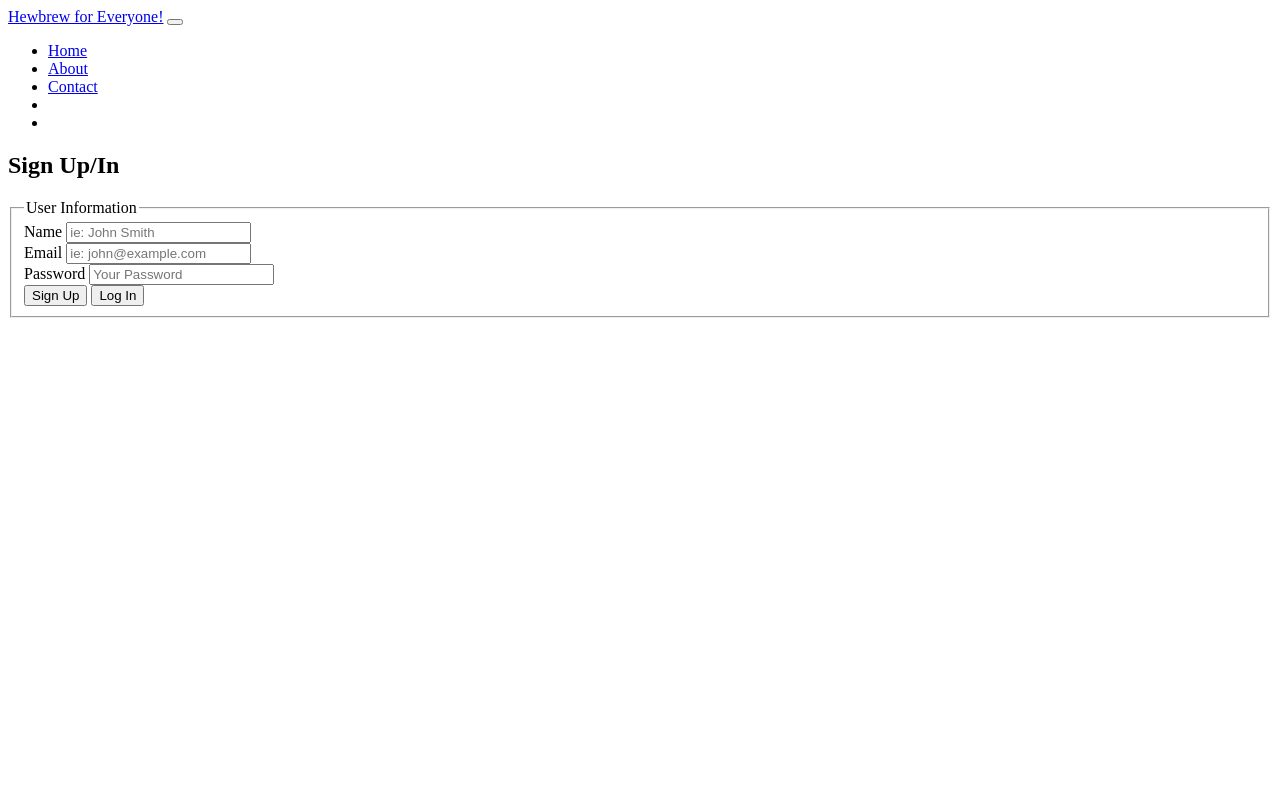
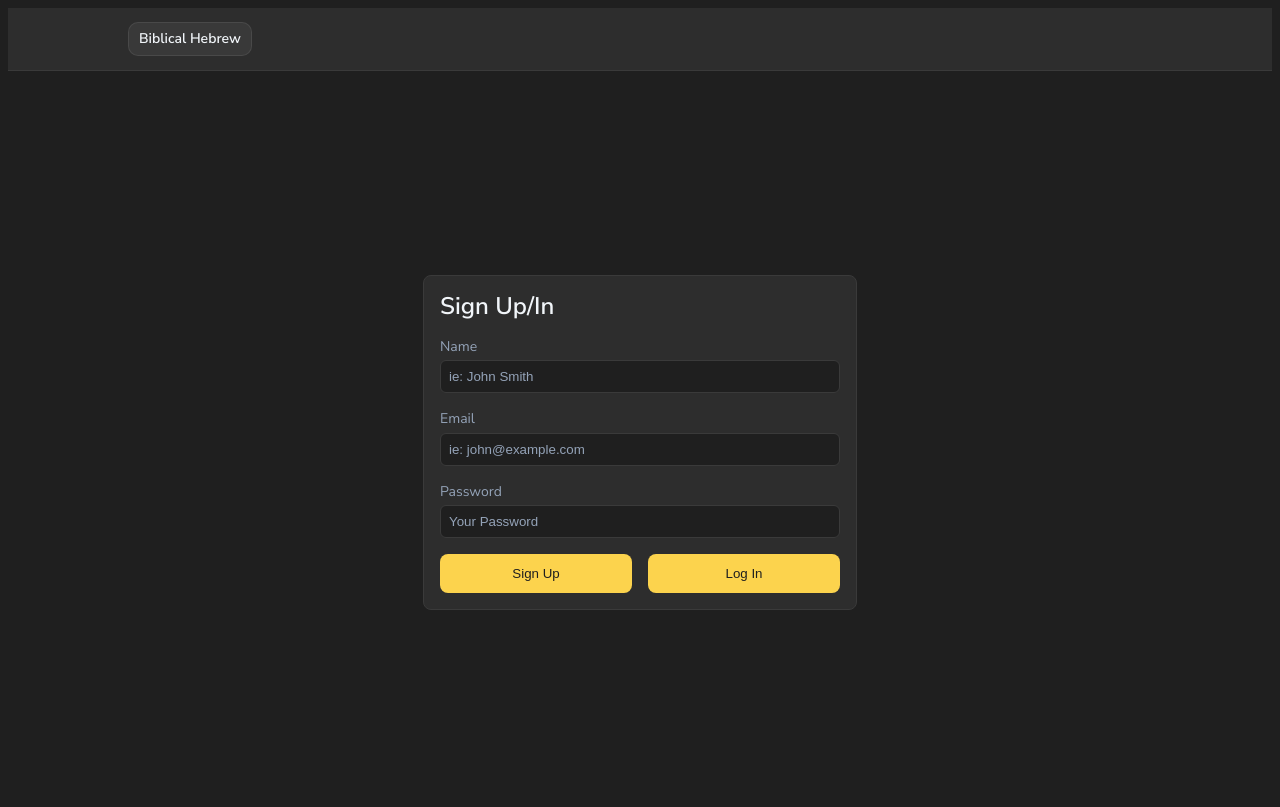
Before and after one commit to lincolnhuls/hebrew, a Django app: page /dashboard/ in a window 1280 px wide. Before the commit the page ends 318 px from the top, so only its background shows below. Run offline with Django 5.2, Linux system fonts and the light colour scheme; parts of the project's set-up code (start-up, migrations or seed data) failed here and were passed over; some libraries are stand-ins or nearby versions.

Commit message:
Continued updating css

```diff
--- a/main/static/main/css/base.css
+++ b/main/static/main/css/base.css
@@ -113,6 +113,16 @@ h3 {
     padding: 2rem 0;
 }
 
+.hero .stack {
+    max-width: 640px;
+    text-align: center;
+    margin: 0 auto;
+}
+
+.hero-actions {
+    margin-top: 1.5rem;
+}
+
 .hero h1 {
     font-size: 2.5rem;
     line-height: normal;
@@ -164,7 +174,7 @@ h3 {
 
 .fill {
     height: 100%;
-    width: 50%;
+    width: 30%;
     background-color: var(--primary-accent);
     border-top-left-radius: 25px;
     border-bottom-left-radius: 25px;
@@ -198,9 +208,127 @@ h3 {
     color: var(--progress-bar);
 }
 
+.topbar {
+    position: sticky;
+    top: 0;
+    z-index: 50;
+    background-color: var(--surface);
+    backdrop-filter: blur(10px);
+    border-bottom: 1px solid var(--border);
+}
+
+.topbar-inner {
+    display: flex;
+    align-items: center;
+    justify-content: space-between;
+    gap: 12px;
+    padding: 14px 0;
+}
+
+.brand-pill {
+    display: inline-flex;
+    align-items: center;
+    padding: 6px 10px;
+    border-radius: 10px;
+    background: rgba(255, 255, 255, .06);
+    border: 1px solid rgba(255, 255, 255, .08);
+    color: var(--main-text);
+    font-weight: 600;
+    text-decoration: none;
+    font-size: 0.875rem;
+}
+
+.topbar-actions {
+    display: flex;
+    align-items: center;
+    gap: 10px;
+}
+
+.auth-page {
+    display: grid;
+    place-items: center;
+    padding-top: 2rem;
+    min-height: calc(100vh - 120px);
+}
+
+.auth-page .card {
+    width: 100%;
+    max-width: 400px;
+}
+
+.auth-actions {
+    display: flex;
+    gap: 1rem;
+}
+
+.field {
+    display: flex;
+    flex-direction: column;
+    gap: 0.25rem;
+}
+
+.auth-form input {
+    background-color: var(--background);
+    border: 1px solid var(--border);
+    border-radius: 0.375rem;
+    color: var(--main-text);
+    padding: 0.5rem;
+}
+
+.auth-form input:-webkit-autofill,
+.auth-form input:-webkit-autofill:hover,
+.auth-form input:-webkit-autofill:focus {
+    -webkit-box-shadow: 0 0 0 1000px var(--background) inset;
+    -webkit-text-fill-color: var(--main-text);
+}
+
+
+.auth-form input::placeholder {
+    color: var(--muted-text);
+}
+
+/* Auth form actions (buttons) */
+.auth-actions {
+    display: grid;
+    grid-template-columns: 1fr;
+    gap: 1rem;
+    margin-top: 1rem;
+}
+
+.auth-actions .btn {
+    width: 100%;
+    padding: 0.75rem 1rem;
+}
+
+.features {
+    padding: 2rem 0;
+}
+
+.features h2 {
+    text-align: center;
+    margin-bottom: 1.5rem;
+}
+
+.features-grid {
+    margin-top: 1rem;
+}
+
+/* Side-by-side buttons on larger screens */
+@media (min-width: 640px) {
+    .auth-actions {
+        grid-template-columns: 1fr 1fr;
+    }
+}
+
 
 @media (min-width: 640px) {
     .features-grid {
         grid-template-columns: repeat(2, 1fr);
     }
 }
+
+@media (min-width: 900px) {
+    .features-grid {
+        grid-template-columns: repeat(3, 1fr);
+    }
+}
--- a/main/static/main/js/base.js
+++ b/main/static/main/js/base.js
@@ -7,115 +7,116 @@ import { onAuthStateChanged, getAuth, signOut } from "https://www.gstatic.com/fi
 // Import the firebaseConfig from the separate configuration file
 import { firebaseConfig } from "./firebaseConfig.js";
 
-console.log("Loaded File")
+console.log("Loaded File");
 
 // Initialize Firebase
 const app = initializeApp(firebaseConfig);
-// Initalize the authorization from Firebase
+// Initialize the authorization from Firebase
 const auth = getAuth(app);
 
-// const signed_in = document.getElementById("signed_in");
-
-const signInButton = document.getElementById("signInButton");
+// Nav + UI elements (may not exist on every page)
+const signInLink = document.getElementById("signInLink");
+const getStartedLink = document.getElementById("getStartedLink");
 const signOutButton = document.getElementById("signOutButton");
 const userGreeting = document.getElementById("userGreeting");
 
 function getCookie(name) {
     const cookies = document.cookie.split(";");
-
     for (let cookie of cookies) {
         const [cookieName, cookieValue] = cookie.trim().split("=");
-        if (cookieName === name) {
-            return cookieValue;
-        }
+        if (cookieName === name) return cookieValue;
     }
     return null;
 }
 
-onAuthStateChanged(auth, async user => {
+function setNavSignedIn(isSignedIn) {
+    if (isSignedIn) {
+        // signed in: ONLY sign out
+        if (signInLink) signInLink.classList.add("hidden");
+        if (getStartedLink) getStartedLink.classList.add("hidden");
+        if (signOutButton) signOutButton.classList.remove("hidden");
+    } else {
+        // signed out: show sign in + get started, hide sign out
+        if (signInLink) signInLink.classList.remove("hidden");
+        if (getStartedLink) getStartedLink.classList.remove("hidden");
+        if (signOutButton) signOutButton.classList.add("hidden");
+    }
+}
+
+onAuthStateChanged(auth, async (user) => {
     if (user) {
-        if (sessionStorage.getItem('username')) {}
-        else {
+        try {
+            // Populate sessionStorage once per session
+            if (!sessionStorage.getItem("username")) {
                 const token = await user.getIdToken();
+                const csrf = getCookie("csrftoken");
+
                 const response = await fetch("/users/sessions/", {
                     method: "POST",
                     headers: {
-                    "Authorization": `Bearer ${token}`,
+                        Authorization: `Bearer ${token}`,
                         "Content-Type": "application/json",
-                    "X-CSRFToken": getCookie('csrftoken')
-
+                        ...(csrf ? { "X-CSRFToken": csrf } : {}),
                     },
                     credentials: "same-origin",
                 });
 
                 if (response.ok) {
                     const data = await response.json();
-                sessionStorage.setItem('username', data.user.name);
-                sessionStorage.setItem('email', data.user.email);
-                sessionStorage.setItem('firebase_uid', data.user.firebase_uid);
+                    sessionStorage.setItem("username", data.user?.name ?? "");
+                    sessionStorage.setItem("email", data.user?.email ?? "");
+                    sessionStorage.setItem("firebase_uid", data.user?.firebase_uid ?? "");
+                } else {
+                    console.warn("Session endpoint returned:", response.status);
                 }
             }
-        let name = sessionStorage.getItem('username');
+        } catch (err) {
+            console.error("Error creating/updating session:", err);
+        }
+
+        const name = sessionStorage.getItem("username");
         console.log("User name from sessionStorage:", name);
-        if (signInButton) {
-            signInButton.classList.add('hidden');
+
+        setNavSignedIn(true);
+
+        // if (userGreeting) {
+        //     userGreeting.textContent = name ? `Hello, ${name}!` : "Hello!";
+        //     userGreeting.classList.remove("hidden");
+        // }
+
+        console.log("User is signed in:", user);
+    } else {
+        sessionStorage.removeItem("username");
+        sessionStorage.removeItem("email");
+        sessionStorage.removeItem("firebase_uid");
+
+        if (userGreeting) {
+            userGreeting.textContent = "";
+            userGreeting.classList.add("hidden");
         }
+
+        setNavSignedIn(false);
+
+        console.log("No user is signed in.");
+    }
+});
+
 if (signOutButton) {
-            signOutButton.classList.remove('hidden');
-        }
-        if (userGreeting) {
-            if (name == null || name === '') {
-                userGreeting.textContent = `Hello!`;
-            } else {
-                userGreeting.textContent = `Hello, ${name}!`;
-            }
-            userGreeting.classList.remove('hidden');
-        }
-        console.log('User is signed in:', user);
-    } else {
-        sessionStorage.removeItem('username');
-        sessionStorage.removeItem('email');
-        sessionStorage.removeItem('firebase_uid');
-        if (userGreeting) {
-            userGreeting.textContent = '';
-            userGreeting.classList.add('hidden');
-        }
-        if (signInButton) {
-            signInButton.classList.remove('hidden');
-        }
-        if (signOutButton) {
-            signOutButton.classList.add('hidden');
-        }
-        console.log('No user is signed in.');
-    }
-})
-
-if (signOutButton) { signOutButton.onclick = async (event) => {
+    signOutButton.onclick = async (event) => {
         event.preventDefault();
         try {
-        console.log('Signing out user...');
+            console.log("Signing out user...");
             await signOut(auth);
+
             await fetch("/users/logout/", {
                 method: "POST",
                 credentials: "include",
-        })
-        console.log('User signed out successfully.');
+            });
+
+            console.log("User signed out successfully.");
             window.location.href = "/";
-    }
-    catch (error) {
-        console.error('Error signing out user:', error);
+        } catch (error) {
+            console.error("Error signing out user:", error);
         }
     };
 }
-
-if (signInButton) { signInButton.onclick = async (event) => {
-    event.preventDefault();
-    try {
-        console.log('Navigating to sign-in page...');
-        window.location.href = "/users/account/";
-    }
-    catch (error) {
-        console.error('Error navigating to sign-in:', error);
-    }
-};
-}
--- a/main/templates/main/base.html
+++ b/main/templates/main/base.html
@@ -1,53 +1,76 @@
-<!-- Include static for routing to the JS file -->
 {% load static %}
-
-
-<!-- Useful for creating a base template that I can use for the full page without having to copy
-and paste the same code multiple times -->
-
-<link rel="preconnect" href="https://fonts.googleapis.com">
-<link rel="preconnect" href="https://fonts.gstatic.com" crossorigin>
-<link href="https://fonts.googleapis.com/css2?family=Google+Sans:ital,opsz,wght@0,17..18,400..700;1,17..18,400..700&family=Montserrat:ital,wght@0,100..900;1,100..900&family=Nunito+Sans:ital,opsz,wght@0,6..12,200..1000;1,6..12,200..1000&display=swap" rel="stylesheet">
 
 <!DOCTYPE html>
 <html lang="en">
 <head>
   <meta charset="UTF-8" />
   <meta name="viewport" content="width=device-width, initial-scale=1.0" />
+
   <title>
-      {% block title %}
-        Hewbrew for Everyone!
-      {% endblock %}
+    {% block title %}Hebrew for Everyone{% endblock %}
   </title>
-    <link rel="stylesheet" href="../../static/main/css/base.css">
+
+  <!-- Fonts -->
+  <link rel="preconnect" href="https://fonts.googleapis.com">
+  <link rel="preconnect" href="https://fonts.gstatic.com" crossorigin>
+  <link href="https://fonts.googleapis.com/css2?family=Nunito+Sans:ital,wght@0,200..1000;1,200..1000&display=swap" rel="stylesheet">
+
+  <!-- Base CSS -->
+  <link rel="stylesheet" href="{% static 'main/css/base.css' %}">
+  {% block extra_css %}{% endblock %}
+</head>
+
 <body>
-    <nav class="navbar navbar-expand-lg navbar-light bg-light">
-      <a class="navbar-brand" href="#">Hewbrew for Everyone!</a>
-      <button class="navbar-toggler" type="button" data-toggle="collapse" data-target="#navbarNav" aria-controls="navbarNav" aria-expanded="false" aria-label="Toggle navigation"><span class="navbar-toggler-icon"></span></button>
-      <div class="collapse navbar-collapse" id="navbarNav">
-        <ul class="navbar-nav">
-          <li class="nav-item active">
-            <a class="nav-link" href="#">Home</a>
-          </li>
-          <li class="nav-item">
-            <a class="nav-link" href="#">About</a>
-          </li>
-          <li class="nav-item">
-            <a class="nav-link" href="#">Contact</a>
-          </li>
-          <li class="nav-item">
-            <!-- <button type="submit" name="action" value="login">Log In</button> -->
-            <button type="button" id="signOutButton" name="action" value="signOut" class="hidden btn">Sign Out</button>
-          </li>
-          <li class="nav-item">
-            <!-- <button type="submit" name="action" value="login">Log In</button> -->
-            <button type="button" id="signInButton" name="action" value="signIn" class="hidden btn">Sign In</button>
-          </li>
-        </ul>
+
+  <!-- Top Navigation -->
+  <header class="topbar">
+    <div class="topbar-inner container">
+
+      <!-- Brand -->
+      <a class="brand-pill" href="{% url 'main:home' %}">
+        Biblical Hebrew
+      </a>
+
+      <!-- Actions -->
+      <nav class="topbar-actions">
+        <a
+          href="{% url 'users:account' %}"
+          id="signInLink"
+          class="btn btn-secondary hidden"
+        >
+          Sign In
+        </a>
+
+        <a
+          href="{% url 'users:account' %}"
+          id="getStartedLink"
+          class="btn btn-primary hidden"
+        >
+          Get Started
+        </a>
+
+        <button
+          type="button"
+          id="signOutButton"
+          class="btn btn-secondary hidden"
+        >
+          Sign Out
+        </button>
+      </nav>
     </div>
-    </nav>
-    <span id="userGreeting" class="hidden">Hello!</span>
-    <div class="container">{% block content %} {% endblock %}</div>
+  </header>
+
+  <!-- Greeting -->
+  <span id="userGreeting" class="hidden"></span>
+
+  <!-- Main Content -->
+  <main class="container">
+    {% block content %}{% endblock %}
+  </main>
+
+  <!-- Base JS -->
   <script type="module" src="{% static 'main/js/base.js' %}" defer></script>
+  {% block extra_js %}{% endblock %}
+
 </body>
 </html>
--- a/main/templates/main/dashboard.html
+++ b/main/templates/main/dashboard.html
@@ -27,11 +27,7 @@
             <h3>Today's Goal</h3>
             <div class="progress">
                 <div class="track">
-                    <div class="progress-label progress-label--base">50%</div>
                     <div class="fill"></div>
-                    <div class="fill-clip">
-                        <div class="progress-label progress-label--clip"></div>
-                    </div>
                 </div>
             </div>
             <span class="stat-label">5 of 10 lessons completed</span>
--- a/users/static/users/css/base.css
+++ /dev/null
@@ -1,7 +0,0 @@
-.hidden {
-    display: none;
-}
-
-/* body {
-    background-color: white;
-} */
--- a/users/static/users/js/base.js
+++ b/users/static/users/js/base.js
@@ -59,14 +59,14 @@ onAuthStateChanged(auth, async user => {
         if (signOutButton) {
             signOutButton.classList.remove('hidden');
         }
-        if (userGreeting) {
-            if (name == null || name === '') {
-                userGreeting.textContent = `Hello!`;
-            } else {
-                userGreeting.textContent = `Hello, ${name}!`;
-            }
-            userGreeting.classList.remove('hidden');
-        }
+        // if (userGreeting) {
+        //     if (name == null || name === '') {
+        //         userGreeting.textContent = `Hello!`;
+        //     } else {
+        //         userGreeting.textContent = `Hello, ${name}!`;
+        //     }
+        //     userGreeting.classList.remove('hidden');
+        // }
         console.log('User is signed in:', user);
     } else {
         if (userGreeting) {
--- a/users/templates/users/base.html
+++ /dev/null
@@ -1,51 +0,0 @@
-<!-- Include static for routing to the JS file -->
-{% load static %}
-
-
-<!-- Useful for creating a base template that I can use for the full page without having to copy
-and paste the same code multiple times -->
-
-<!DOCTYPE html>
-<html lang="en">
-  <head>
-    <meta charset="UTF-8" />
-    <meta name="viewport" content="width=device-width, initial-scale=1.0" />
-    <title>
-      {% block title %}
-        Hewbrew for Everyone!
-      {% endblock %}
-    </title>
-    <link rel="stylesheet" href="{% static 'users/css/base.css' %}">
-
-  </head>
-  <body>
-    <nav class="navbar navbar-expand-lg navbar-light bg-light">
-      <a class="navbar-brand" href="#">Hewbrew for Everyone!</a>
-      <button class="navbar-toggler" type="button" data-toggle="collapse" data-target="#navbarNav" aria-controls="navbarNav" aria-expanded="false" aria-label="Toggle navigation"><span class="navbar-toggler-icon"></span></button>
-      <div class="collapse navbar-collapse" id="navbarNav">
-        <ul class="navbar-nav">
-          <li class="nav-item active">
-            <a class="nav-link" href="#">Home</a>
-          </li>
-          <li class="nav-item">
-            <a class="nav-link" href="#">About</a>
-          </li>
-          <li class="nav-item">
-            <a class="nav-link" href="#">Contact</a>
-          </li>
-          <li class="nav-item">
-            <!-- <button type="submit" name="action" value="login">Log In</button> -->
-            <button type="button" id="signOutButton" name="action" value="signOut" class="hidden">Sign Out</button>
-          </li>
-          <li class="nav-item">
-            <!-- <button type="submit" name="action" value="login">Log In</button> -->
-            <button type="button" id="signInButton" name="action" value="signIn" class="hidden">Sign In</button>
-          </li>
-        </ul>
-      </div>
-    </nav>
-    <span id="userGreeting" class="hidden">Hello!</span>
-    <div class="container">{% block content %} {% endblock %}</div>
-    <script type="module" src="{% static 'users/js/base.js' %}"></script>
-  </body>
-</html>
--- a/users/templates/users/users.html
+++ b/users/templates/users/users.html
@@ -1,5 +1,5 @@
 <!-- Extend the base template -->
-{% extends "users/base.html" %}
+{% extends "main/base.html" %}
 
 <!-- Include static for routing to the JS file -->
 {% load static %}
@@ -9,45 +9,34 @@
 
 <!-- Custom content for the page -->
 {% block content %}
-
+<div class="auth-page">
+    <div class="card">
         <h2>Sign Up/In</h2>
         <div id="signed_in"></div>
         <!-- Create a form for submitting data, use method post to keep the url clean and action add later -->
-<form method="post" id="user_form">
-    <fieldset>
-        <legend>User Information</legend>
+        <form method="post" id="user_form" class="stack auth-form">
                 <!-- Without this token django will reject the form submission -->
                 {% csrf_token %}
-        <!-- Label for the user to enter their name for accessibility -->
-        <label for="name">Name</label>
-        <!-- Input field for the user's name, required for form submission -->
+                <div class="field">
+                    <label for="name" class="stat-label">Name</label>
                     <input type="text" id="name" name="name" placeholder="ie: John Smith" autocomplete="name" required>
-
-        <br>
-
-        <!-- Label for the user to enter their email for accessibility -->
-        <label for="email">Email</label>
-        <!-- Input field for the user's email, required for form submission -->
+                </div>
+                <div class="field">
+                    <label for="email" class="stat-label">Email</label>
                     <input type="email" id="email" name="email" placeholder="ie: john@example.com" autocomplete="email" required>
-
-        <br>
-
-        <!-- Label for the user to enter their password for accessibility -->
-        <label for="password">Password</label>
-        <!-- Input field for the user's password, required for form submission -->
+                </div>
+                <div class="field">
+                    <label for="password" class="stat-label">Password</label>
                     <input type="password" id="password" name="password" placeholder="Your Password" autocomplete="current-password" required>
-
-        <br>
-
-        <!-- Submit button for the form -->
-        <button type="submit" name="action" value="signup">Sign Up</button>
-        <button type="submit" name="action" value="login">Log In</button>
-    </fieldset>
+                </div>
+                <div class="auth-actions">
+                    <button type="submit" name="action" value="signup" class="btn-secondary btn">Sign Up</button>
+                    <button type="submit" name="action" value="login" class="btn-secondary btn">Log In</button>
+                </div>
             </form>
-
         <div id="error_messages"></div>
-
         <!-- Link the JavaScript file for user-related functionality -->
         <script type="module" src="{% static 'users/js/auth.js' %}"></script>
-
+    </div>
+</div>
 {% endblock %}
```
Also changed, not shown: main/templates/main/home.html (+24 -100 lines). Lines whose indentation alone changed are shown as unchanged.
